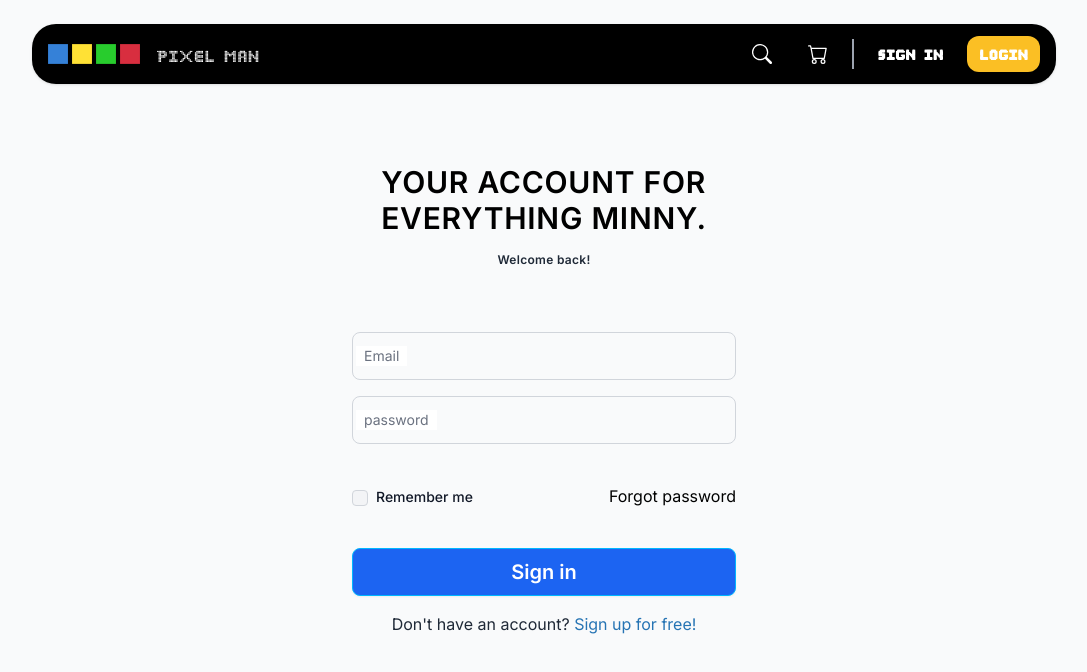
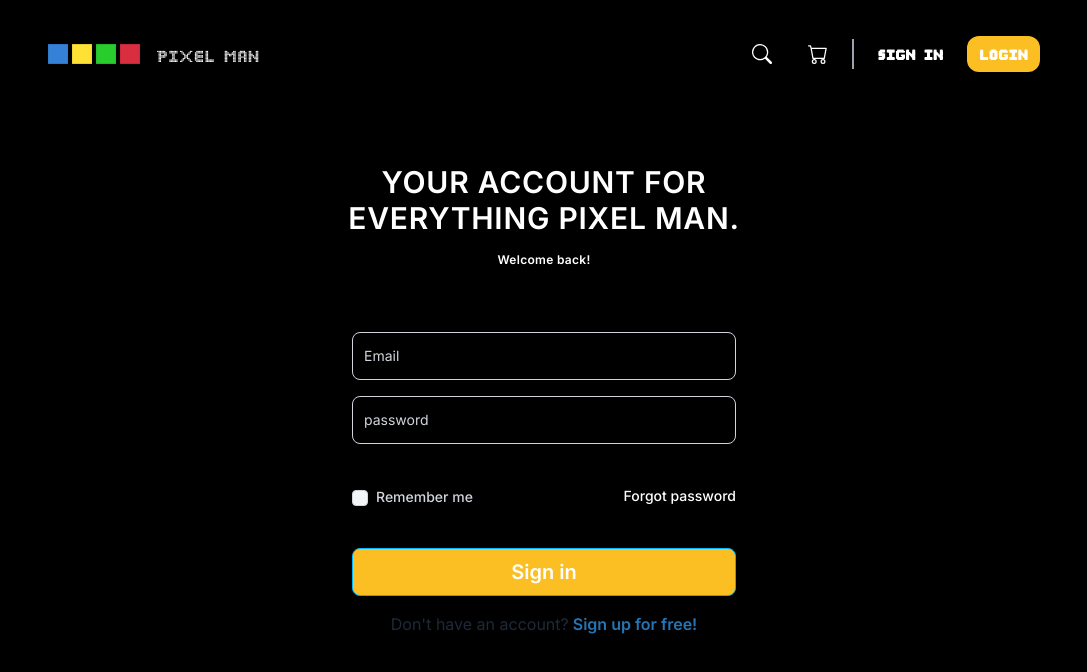
Before and after one commit to Ratchaphon1412/Next-Microservice, a Next.js app: page /auth/login in a window 1280 px wide. Shown: the top 672 px of the page, without its empty margins (96-1183 px from the left). Built offline with nearby package versions, Linux system fonts and the light colour scheme.

Commit message:
edit login page

```diff
--- a/app/auth/login/page.tsx
+++ b/app/auth/login/page.tsx
@@ -7,15 +7,18 @@ export default function login(){
 
 
     return (
-        <div className="md:flex justify-center">
+        <div className="md:flex justify-center bg-black">
             <div className="w-1/2">
                 <div className="h-screen flex flex-col justify-center items-center">
-                <p className="text-black text-3xl font-semibold tracking-wide mb-4">
-                    YOUR ACCOUNT FOR
+                <p className="text-center text-white text-3xl font-semibold tracking-wide mb-4">
+
+
+                 YOUR ACCOUNT FOR
                     <br />
-                    EVERYTHING MINNY.
+                    EVERYTHING <span className="">PI</span><span>XE</span><span>L M</span><span>AN.</span>
+
                 </p>
-                <p className="text-xs mb-16 font-semibold tracking-wide">Welcome back!</p>
+                <p className="text-xs mb-16 font-semibold tracking-wide text-white">Welcome back!</p>
                 <form className="w-[60%]">
                 <div className="mb-4">
                     <div className="relative">
@@ -23,14 +26,14 @@ export default function login(){
                         type="text"
                         id="floating_outlined"
                         v-model="email"
-                        className="block px-2.5 pb-2.5 pt-4 w-full text-sm text-gray-900 bg-transparent rounded-lg border-1 border-gray-300 appearance-none focus:outline-none focus:ring-0 focus:border-blue-600 peer"
+                        className="block px-2.5 pb-2.5 pt-4 w-full text-sm text-white bg-transparent rounded-lg border-1 border-gray-300 appearance-none focus:outline-none focus:ring-0 focus:border-blue-600 peer"
                         placeholder=""
                     />
                     <label
                         htmlFor="floating_outlined"
-                        className="absolute text-sm text-gray-500 duration-300 transform -translate-y-4 scale-75 top-2 z-10 origin-[0] bg-white px-2 peer-focus:px-2 peer-focus:text-blue-600 peer-placeholder-shown:scale-100 peer-placeholder-shown:-translate-y-1/2 peer-placeholder-shown:top-1/2 peer-focus:top-2 peer-focus:scale-75 peer-focus:-translate-y-4 left-1"
+                        className="absolute text-sm text-gray-300 duration-300 transform -translate-y-4 scale-75 top-2 z-10 origin-[0]  px-2 peer-focus:px-2 peer-focus:text-blue-600 peer-placeholder-shown:scale-100 peer-placeholder-shown:-translate-y-1/2 peer-placeholder-shown:top-1/2 peer-focus:top-2 peer-focus:scale-75 peer-focus:-translate-y-4 left-1"
                         >Email</label
-                    >
+            >
                     </div>
                     {/* <p  id="outlined_error_help" className="mt-2 text-xs text-red-600">
                     <span className="font-medium">Oh, snapp!</span> Some error message.
@@ -43,12 +46,12 @@ export default function login(){
                         type="password"
                         id="floating_outlined"
 
-                        className="block px-2.5 pb-2.5 pt-4 w-full text-sm text-gray-900 bg-transparent rounded-lg border-1 border-gray-300 appearance-none dark:text-white dark:border-gray-600 dark:focus:border-blue-500 focus:outline-none focus:ring-0 focus:border-blue-600 peer"
+                        className="block px-2.5 pb-2.5 pt-4 w-full text-sm text-white bg-transparent rounded-lg border-1 border-gray-300 appearance-none dark:text-white dark:border-gray-600 dark:focus:border-blue-500 focus:outline-none focus:ring-0 focus:border-blue-600 peer"
                         placeholder=" "
                     />
                     <label
                         htmlFor="floating_outlined"
-                        className="absolute text-sm text-gray-500 duration-300 transform -translate-y-4 scale-75 top-2 z-10 origin-[0] bg-white px-2 peer-focus:px-2 peer-focus:text-blue-600 peer-placeholder-shown:scale-100 peer-placeholder-shown:-translate-y-1/2 peer-placeholder-shown:top-1/2 peer-focus:top-2 peer-focus:scale-75 peer-focus:-translate-y-4 left-1"
+                        className="absolute text-sm text-gray-300 duration-300  transform -translate-y-4 scale-75 top-2 z-10 origin-[0]  px-2 peer-focus:px-2 peer-focus:text-blue-600 peer-placeholder-shown:scale-100 peer-placeholder-shown:-translate-y-1/2 peer-placeholder-shown:top-1/2 peer-focus:top-2 peer-focus:scale-75 peer-focus:-translate-y-4 left-1"
                         >password</label
                     >
                     </div>
@@ -67,25 +70,25 @@ export default function login(){
                     />
                     <label
                         htmlFor="link-checkbox"
-                        className="ml-2 text-sm font-medium text-gray-900 dark:text-gray-300"
+                        className="ml-2 text-sm font-medium text-gray-300"
                     >
                         Remember me</label>
                     </div>
 
-                    <a href="/auth/forget" className="text-black hover:underline">
+                    <a href="/auth/forget" className="text-white text-sm font-medium hover:underline">
                     Forgot password
                     </a>
                 </div>
                     <button
                         type="submit"
-                        className="btn btn-info w-full text-xl bg-blue-600 font-semibold text-white shadow-sm transition-all duration-150 hover:bg-blue-500 focus-visible:outline focus-visible:outline-2 focus-visible:outline-offset-2 focus-visible:outline-blue-600"
+                        className="btn btn-info w-full text-xl hover:bg-amber-600 bg-amber-400 font-semibold text-white shadow-sm transition-all duration-150  focus-visible:outline focus-visible:outline-2 focus-visible:outline-offset-2 focus-visible:outline-blue-600"
                     >
                         Sign in
                     </button>
                 </form>
                     <p className="mt-4">
                     Don't have an account?
-                    <a href="/register" className="text-[#2674B4]"
+                    <a href="/register" className="text-[#2674B4]  font-semibold hover:underline"
                         > Sign up for free!</a>
                     </p>
 
```
